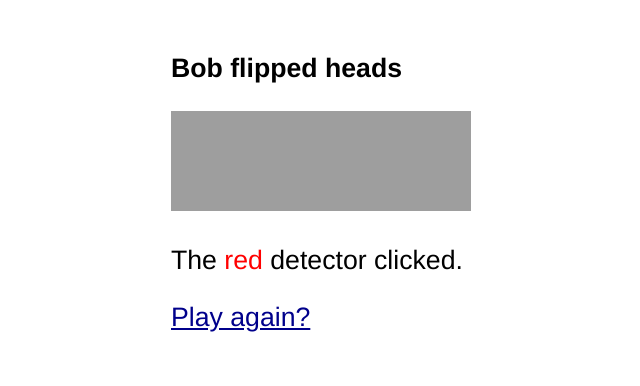
After one commit to peteshadbolt/bellstate, a Flask app: page /bob/heads in a window 1280 px wide. The commit adds this page. Shown: the top 386 px of the page, without its empty margins (219-859 px from the left). Run offline with Flask 2, Linux system fonts and the light colour scheme; data that the repository does not hold is empty.

Commit message:
Flashing and such all working now yay :money:

```diff
--- a/bellstate.py
+++ b/bellstate.py
@@ -44,10 +44,6 @@ def set(me, coin):
         color = "red" if random() < 0.5  else "blue"
 
     redis.hmset(me, {"coin": coin, "color": color})
-
-
-
-
     return render_template("result.html", me=me, coin=coin, color=color)
 
 
--- a/static/css.css
+++ b/static/css.css
@@ -11,7 +11,7 @@ body {
 }
 
 #canvas{
-    border: 1px solid gray;
+    /*border: 1px solid gray;*/
 }
 
 a { color: darkblue; }
--- /dev/null
+++ b/static/result.js
@@ -0,0 +1,56 @@
+var color;
+var coin;
+var outputdiv;
+
+window.onload=function(){
+    color = document.querySelector("#color").innerHTML;
+    coin = document.querySelector("#coin").innerHTML;
+    outputdiv = document.querySelector("#result");
+    main();
+};
+
+function rotate(ctx, t){
+    var angle = coin == "heads" ? 0 : t*Math.PI/4;
+    console.log(angle);
+    ctx.drawImage(img.measure, measureX, beamY-img.measure.height/2);
+    drawRotatedImage(ctx, img.waveplate, angle, wpX, beamY);
+    drawPhoton(ctx, 30, beamY);
+}
+
+function move(ctx, t){
+    var angle = coin == "heads" ? 0 : Math.PI/4;
+    var distance = measureX-30;
+    ctx.drawImage(img.measure, measureX, beamY-img.measure.height/2);
+    drawRotatedImage(ctx, img.waveplate, angle, wpX, beamY);
+    drawPhoton(ctx, 30+t*distance, beamY);
+}
+
+function flash(ctx, show){
+    var sign = color=="blue" ? 1 : -1;
+    var angle = coin == "heads" ? 0 : Math.PI/4;
+    ctx.drawImage(img.measure, measureX, beamY-img.measure.height/2);
+    drawRotatedImage(ctx, img.waveplate, angle, wpX, beamY);
+    if (show){
+        drawRotatedImage(ctx, img.flash, 0, measureX+img.measure.width-8, beamY+18*sign);
+    }
+}
+
+function update(argument) {
+    ctx.clearRect(0, 0, gc.width, gc.height);
+
+    if (t<1){
+        rotate(ctx, t);
+        t+=0.09;
+    } else if (t>=1 && t<2){
+        move(ctx, t-1);
+        t+=0.05;
+    } else if (t<3){
+        flash(ctx, false);
+        t+=0.05;
+    } else {
+        outputdiv.style.display = "inline";
+        flash(ctx, true);
+        clearInterval(updateInterval);
+    }
+
+}
--- a/static/shared.js
+++ b/static/shared.js
@@ -5,13 +5,17 @@ img.measure = new Image();
 img.measure.src = '/static/measure.png';
 img.waveplate = new Image();
 img.waveplate.src = '/static/waveplate.png';
+img.flash = new Image();
+img.flash.src = '/static/flash.png';
 
 var t=0;
 var px=0;
 var py=0;
 
 var beamY;
-var wpX=120;
+var wpX=100;
+var measureX = 150;
+var updateInterval;
 
 function drawPhoton(ctx, px, py) {
     ctx.beginPath();
@@ -36,6 +40,6 @@ window.onload=main;
 function main() {
     gc=document.getElementById('canvas');
     ctx=gc.getContext('2d');
-    setInterval(update, 30);
+    updateInterval = setInterval(update, 30);
     beamY=gc.height/2;
 }
--- a/static/wait.js
+++ b/static/wait.js
@@ -2,7 +2,7 @@ function update(argument) {
     ctx.clearRect(0, 0, gc.width, gc.height);
 
     // Draw the PBS and waveplate
-    ctx.drawImage(img.measure, 180, beamY-img.measure.height/2);
+    ctx.drawImage(img.measure, measureX, beamY-img.measure.height/2);
     ctx.drawImage(img.waveplate, wpX, beamY - img.waveplate.height/2);
 
     // Draw the photon, spinning around
--- /dev/null
+++ b/templates/result.html
@@ -0,0 +1,36 @@
+<!DOCTYPE html>
+
+<html lang="en">
+<head>
+  <meta charset="utf-8">
+  <meta content="width=device-width, initial-scale=1" name="viewport">
+  <title>Bell test - {{me.title()}}</title>
+  <link rel="stylesheet" href="/static/css.css">
+  <script src="/static/shared.js"></script>
+  <script src="/static/result.js"></script>
+</head>
+
+<body>
+
+<p id=greeting>
+{{me.title()}} flipped <span id=coin>{{coin}}</span>
+</p>
+
+<p>
+<canvas id="canvas" width=300 height=100></canvas>
+</p>
+
+
+<div id="result" style="display:none">
+<p>
+The <span id=color style="color:{{color}};">{{color}}</span> detector clicked.
+</p>
+
+<p>
+<a href="/{{me}}">Play again?</a>
+</p>
+</div>
+
+
+</body>
+</html>
```
Also changed, not shown: templates/wait.html (added, +30 -0 lines), static/flash.svg (added), static/measure.svg (added), static/waveplate.svg (added), 1 other file.
